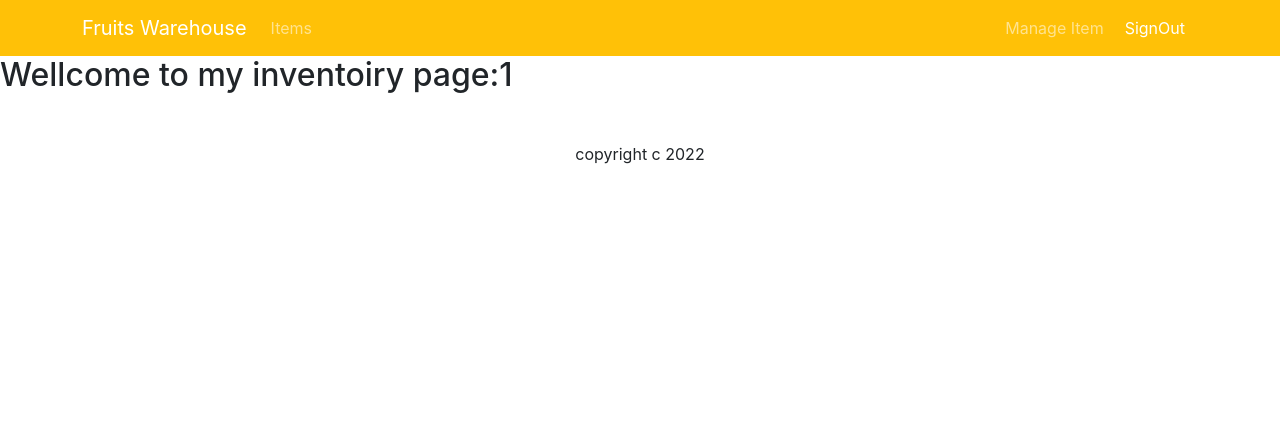
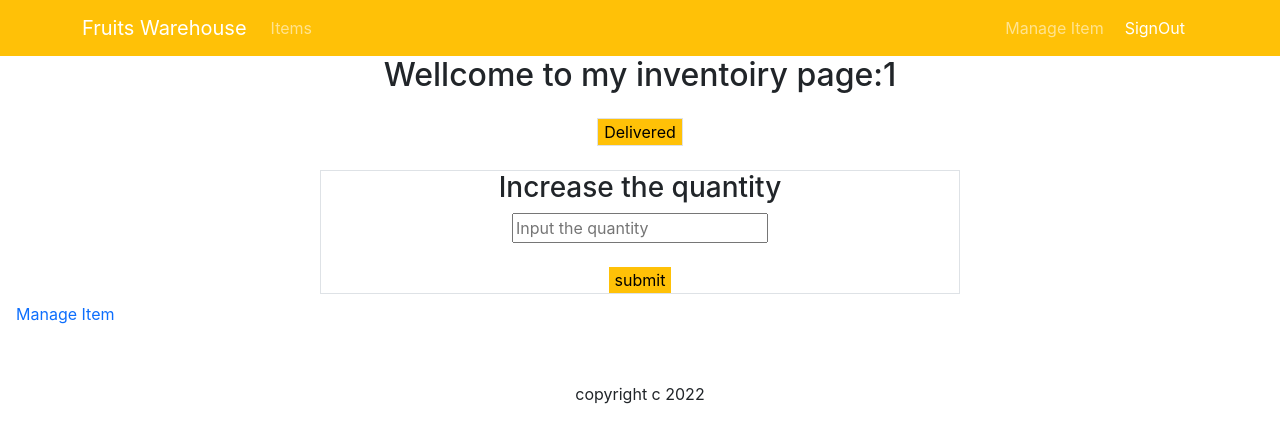
Before and after one commit to yaminhossen/warehouse-management-client, a React (Create React App) app: page /inventory/1 in a window 1280 px wide. Shown: the top 442 px of the page. Built offline with nearby package versions, Linux system fonts and the light colour scheme; no server answers; sample sign-in values are in the browser's storage.

Commit message:
different type of pages added

```diff
--- a/src/App.js
+++ b/src/App.js
@@ -8,6 +8,8 @@ import NotFound from './Pages/Shared/NotFound/NotFound';
 import Login from './Pages/Login/Login/Login';
 import Register from './Pages/Login/Register/Register';
 import RequireAuth from './Pages/Login/RequireAuth/RequireAuth';
+import ManageItem from './Pages/ManageItem/ManageItem';
+import AddItem from './Pages/AddItem/AddItem';
 
 function App() {
   return (
@@ -23,6 +25,8 @@ function App() {
         }></Route>
         <Route path='/login' element={<Login></Login>}></Route>
         <Route path='/register' element={<Register></Register>}></Route>
+        <Route path='/manageItem' element={<ManageItem></ManageItem>}></Route>
+        <Route path='/addItem' element={<AddItem></AddItem>}></Route>
         <Route path='*' element={<NotFound></NotFound>}></Route>
       </Routes>
       <Footer> </Footer>
--- /dev/null
+++ b/src/Pages/AddItem/AddItem.js
@@ -0,0 +1,12 @@
+import React from 'react';
+
+const AddItem = () => {
+    return (
+        <div>
+            <h2>Add your items</h2>
+
+        </div>
+    );
+};
+
+export default AddItem;
--- a/src/Pages/Home/Items/Items.js
+++ b/src/Pages/Home/Items/Items.js
@@ -1,4 +1,7 @@
 import React, { useEffect, useState } from 'react';
+import { Nav } from 'react-bootstrap';
+import { Link } from 'react-router-dom';
+import ManageItem from '../../ManageItem/ManageItem';
 import Item from '../Item/Item';
 import './Items.css'
 
@@ -22,6 +25,9 @@ const Items = () => {
                     ></Item>)
                 }
             </div>
+            <nav>
+                <Nav.Link as={Link} to="/manageItem">Manage Item</Nav.Link>
+            </nav>
         </div>
     );
 };
--- a/src/Pages/Inventory/Inventory.js
+++ b/src/Pages/Inventory/Inventory.js
@@ -1,11 +1,31 @@
 import React from 'react';
-import { useParams } from 'react-router-dom';
+import { Nav } from 'react-bootstrap';
+import { Link, useParams } from 'react-router-dom';
 
 const Inventory = () => {
     const { inventoryID } = useParams();
     return (
         <div>
-            <h2>Wellcome to my inventoiry page:{inventoryID}</h2>
+            <div className='text-center mb-4'>
+                <h2>Wellcome to my inventoiry page:{inventoryID}</h2>
+            </div>
+            <div className='text-center mb-4'>
+                <button className=' bg-warning border border-redius-4'>Delivered</button>
+            </div>
+            <div className='text-center border w-50 mx-auto'>
+                <h3>Increase the quantity</h3>
+                <form className='text-center'>
+                    <input type="number" name="number" placeholder='Input the quantity' id="" />
+                    <br />
+                    <br />
+                    <input className='bg-warning border-0' type="submit" value="submit" />
+                </form>
+            </div>
+            <div>
+                <nav>
+                    <Nav.Link as={Link} to="/manageItem">Manage Item</Nav.Link>
+                </nav>
+            </div>
         </div>
     );
 };
--- /dev/null
+++ b/src/Pages/ManageItem/ManageItem.js
@@ -0,0 +1,16 @@
+import React from 'react';
+import { Nav } from 'react-bootstrap';
+import { Link } from 'react-router-dom';
+
+const ManageItem = () => {
+    return (
+        <div>
+            <h3>Here have all items</h3>
+            <div>
+                <Nav.Link as={Link} to="/AddItem">Add Item</Nav.Link>
+            </div>
+        </div>
+    );
+};
+
+export default ManageItem;
--- a/src/Pages/Shared/Header/Header.js
+++ b/src/Pages/Shared/Header/Header.js
@@ -29,7 +29,12 @@ const Header = () => {
                             </NavDropdown> */}
                         </Nav>
                         <Nav>
-                            <Nav.Link as={Link} to="manageItem">Manage Item</Nav.Link>
+                            {
+                                user ?
+                                    <Nav.Link as={Link} to="manageItem">Manage Item</Nav.Link>
+                                    :
+                                    <button className='border-0 bg-warning'></button>
+                            }
                             {
                                 user ?
                                     <button className='btn btn-link text-decoration-none text-white' onClick={handleSignOut}>SignOut</button>
```
Also changed, not shown: src/Pages/ManageItem/ManageItem.css (added).
